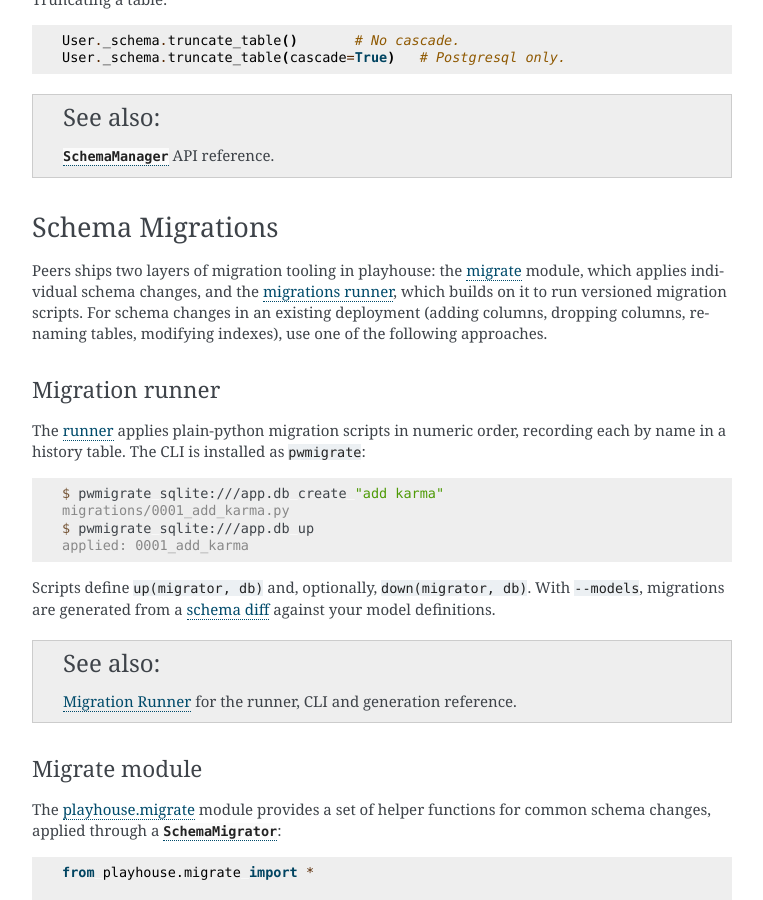
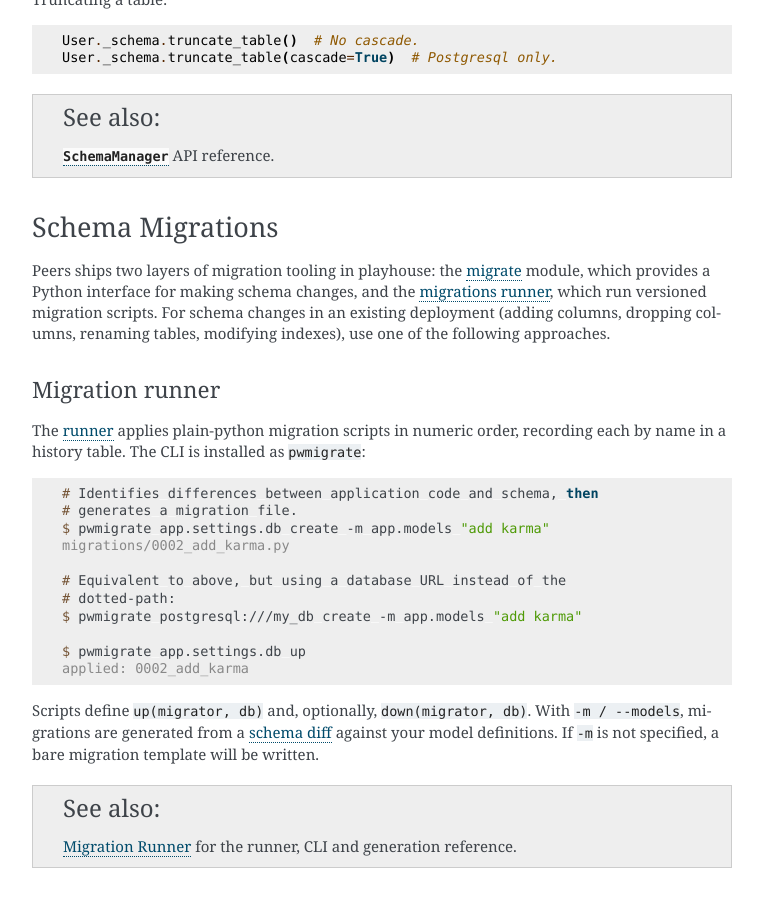
Before and after one commit to Star-DreamDev/myPeers, a Sphinx documentation site: the page built from docs/peers/schema.rst, in a window 1280 px wide and 900 px high, scrolled down 1657 px. Shown: the whole window, without its empty margins (378-1141 px from the left). Built offline with Sphinx 7.4.7, drawn with Linux system fonts in a browser that asks for light colours; the version number could not be read and is left out; some of the changed text lies outside the part shown.

Commit message:
Clean up docs some.
[skip ci]

```diff
--- a/docs/peers/schema.rst
+++ b/docs/peers/schema.rst
@@ -99,8 +99,8 @@ Truncating a table:
 
 .. code-block:: python
 
-   User._schema.truncate_table()       # No cascade.
-   User._schema.truncate_table(cascade=True)   # Postgresql only.
+   User._schema.truncate_table()  # No cascade.
+   User._schema.truncate_table(cascade=True)  # Postgresql only.
 
 .. seealso::
    :class:`SchemaManager` API reference.
@@ -111,8 +111,8 @@ Schema Migrations
 -----------------
 
 Peers ships two layers of migration tooling in playhouse: the
-:ref:`migrate <migrate>` module, which applies individual schema changes,
-and the :ref:`migrations runner <migration-runner>`, which builds on it to
+:ref:`migrate <migrate>` module, which provides a Python interface for making
+schema changes, and the :ref:`migrations runner <migration-runner>`, which
 run versioned migration scripts. For schema changes in an existing
 deployment (adding columns, dropping columns, renaming tables, modifying
 indexes), use one of the following approaches.
@@ -126,14 +126,22 @@ The CLI is installed as ``pwmigrate``:
 
 .. code-block:: console
 
-   $ pwmigrate sqlite:///app.db create "add karma"
-   migrations/0001_add_karma.py
-   $ pwmigrate sqlite:///app.db up
-   applied: 0001_add_karma
+   # Identifies differences between application code and schema, then
+   # generates a migration file.
+   $ pwmigrate app.settings.db create -m app.models "add karma"
+   migrations/0002_add_karma.py
+
+   # Equivalent to above, but using a database URL instead of the
+   # dotted-path:
+   $ pwmigrate postgresql:///my_db create -m app.models "add karma"
+
+   $ pwmigrate app.settings.db up
+   applied: 0002_add_karma
 
 Scripts define ``up(migrator, db)`` and, optionally, ``down(migrator,
-db)``. With ``--models``, migrations are generated from a
-:ref:`schema diff <schema-diff>` against your model definitions.
+db)``. With ``-m / --models``, migrations are generated from a
+:ref:`schema diff <schema-diff>` against your model definitions. If ``-m`` is
+not specified, a bare migration template will be written.
 
 .. seealso::
    :ref:`migration-runner` for the runner, CLI and generation reference.
```
Also changed, not shown: other parts of docs/peers/schema.rst (+1 -1 lines), docs/peers/db_tools.rst (+90 -55 lines).
